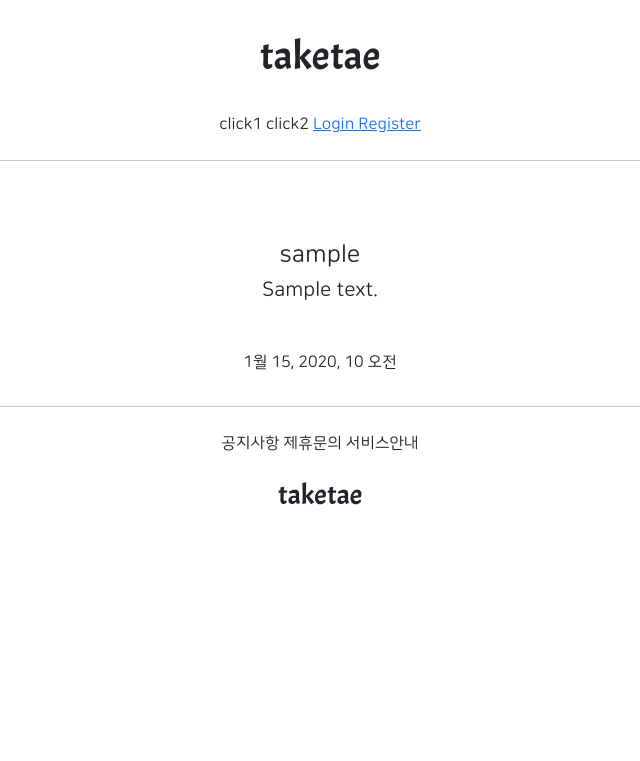
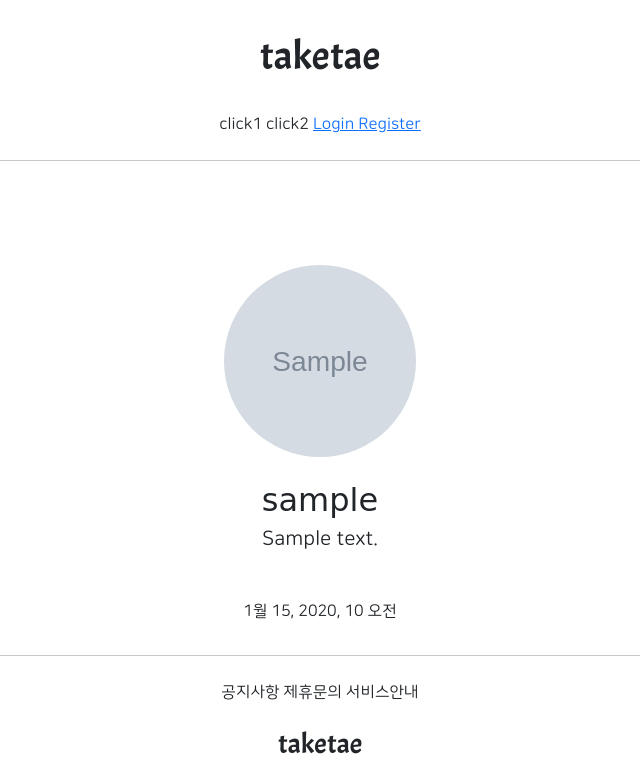
Before and after one commit to hale-in/web-app2, a Django app: page /accounts/detail/1 in a window 1280 px wide. Shown: the top 761 px of the page, without its empty margins (320-960 px from the left). Run offline with Django 3.2, Linux system fonts and the light colour scheme; tables that the repository leaves empty hold one stand-in row (values such as "Sample post"); grey boxes marked "Sample" are stand-in pictures; parts of the project's set-up code (start-up, migrations or seed data) failed here and were passed over; some libraries are stand-ins or nearby versions.

Commit message:
7/28 3ban class commit 1

```diff
--- a/accountapp/templates/accountapp/datail.html
+++ b/accountapp/templates/accountapp/datail.html
@@ -4,7 +4,10 @@
     <div class="text-center mw-500 m-auto">
         <div class="m-5">
             {% if target_user.profile %}
-                <h4>{{ target_user.profile.nickname }}</h4>
+                <img src="{{ target_user.profile.image.url }}"
+                     class="profile_image m-4"
+                     alt="profile image">
+                <h2 class="NNS_B">{{ target_user.profile.nickname }}</h2>
                 <h5>{{ target_user.profile.message }}</h5>
             {% else %}
             <h4>
--- a/dgwangya2/settings.py
+++ b/dgwangya2/settings.py
@@ -145,7 +145,7 @@ STATICFILES_DIRS = [
     BASE_DIR / "static",
 ]
 
-MEDIA_URL_URL = '/media/'
+MEDIA_URL = '/media/'
 
 MEDIA_ROOT = os.path.join(BASE_DIR, 'media')
 
--- a/dgwangya2/urls.py
+++ b/dgwangya2/urls.py
@@ -13,6 +13,8 @@ Including another URLconf
     1. Import the include() function: from django.urls import include, path
     2. Add a URL to urlpatterns:  path('blog/', include('blog.urls'))
 """
+from django.conf import settings
+from django.conf.urls.static import static
 from django.contrib import admin
 from django.urls import path, include
 
@@ -20,4 +22,4 @@ urlpatterns = [
     path('admin/', admin.site.urls),
     path('accounts/', include('accountapp.urls')),
     path('profiles/', include('profileapp.urls')),
-]
+] + static(settings.MEDIA_URL, document_root=settings.MEDIA_ROOT)
--- a/static/base.css
+++ b/static/base.css
@@ -18,3 +18,14 @@
      max-width: 500px;
      padding: 1rem 1.5rem;
 }
+
+.profile_image{
+     height: 12rem;
+     width: 12rem;
+     border-radius: 20rem;
+     object-fit: cover;
+}
+
+.NNS_B{
+     font-family: "NanumSquareB", cursive;
+}
```
